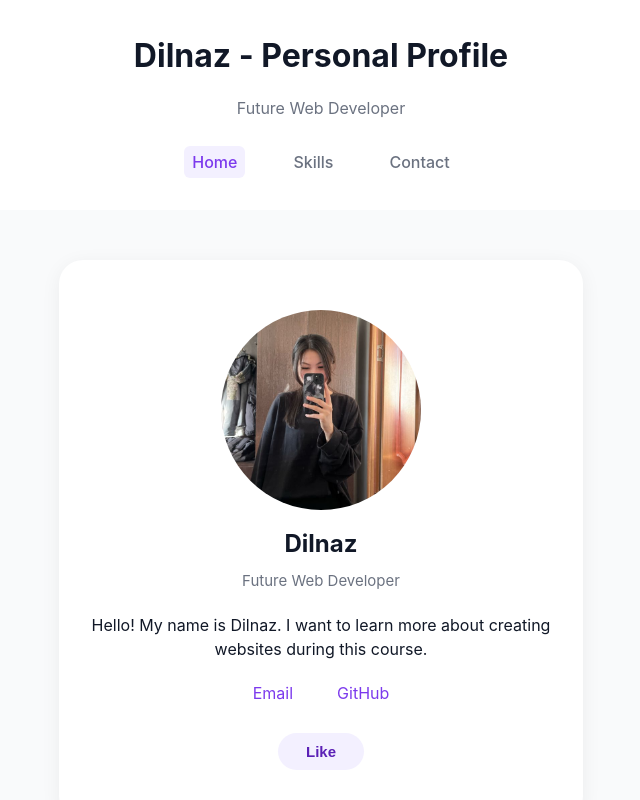
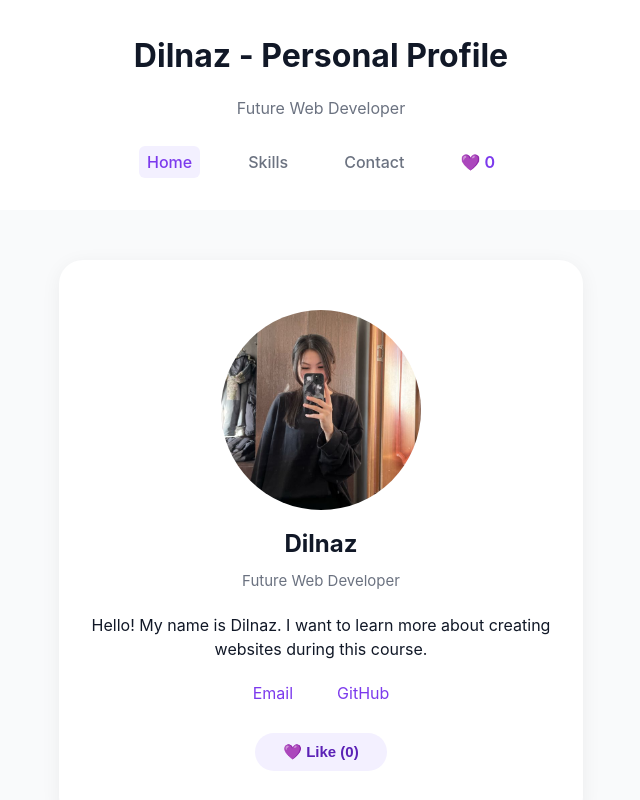
Before and after one commit to Dilnazz0/iwamad-practice, a React (Vite) app: page / in a window 1280 px wide. Shown: the top 800 px of the page, without its empty margins (319-959 px from the left). Built offline with nearby package versions, Linux system fonts and the light colour scheme.

Commit message:
Week 4: share like count via Context

```diff
--- a/src/components/Header.tsx
+++ b/src/components/Header.tsx
@@ -1,4 +1,5 @@
 import { NavLink } from 'react-router'
+import { useLikes } from '../context/LikesContext'
 
 type HeaderProps = {
   title: string
@@ -6,6 +7,8 @@ type HeaderProps = {
 }
 
 function Header({ title, subtitle }: HeaderProps) {
+  const { likes } = useLikes()
+
   return (
     <header className="header">
       <h1>{title}</h1>
@@ -14,6 +17,7 @@ function Header({ title, subtitle }: HeaderProps) {
         <NavLink to="/" end>Home</NavLink>
         <NavLink to="/skills">Skills</NavLink>
         <NavLink to="/contact">Contact</NavLink>
+        <span className="likes-count">💜 {likes}</span>
       </nav>
     </header>
   )
--- /dev/null
+++ b/src/components/LikeButton.tsx
@@ -0,0 +1,13 @@
+import { useLikes } from '../context/LikesContext'
+
+function LikeButton() {
+  const { likes, addLike } = useLikes()
+
+  return (
+    <button type="button" className="btn" onClick={addLike}>
+      💜 Like ({likes})
+    </button>
+  )
+}
+
+export default LikeButton
--- a/src/components/ProfileCard.tsx
+++ b/src/components/ProfileCard.tsx
@@ -1,19 +1,19 @@
-import { useState } from 'react';
+import LikeButton from './LikeButton'
 
 type ProfileCardProps = {
-  name: string;
-  role: string;
-  avatarUrl?: string;
-  email: string;
-  github: string;
-};
+  name: string
+  role: string
+  avatarUrl?: string
+  email: string
+  github: string
+}
 
 function ProfileCard({ name, role, avatarUrl, email, github }: ProfileCardProps) {
-  const [liked, setLiked] = useState(false);
-
   return (
     <article className="card">
-      {avatarUrl && <img src={`${import.meta.env.BASE_URL}profile.png`} alt={name} className="avatar" />}
+      {avatarUrl && (
+        <img src={`${import.meta.env.BASE_URL}profile.png`} alt={name} className="avatar" />
+      )}
       <h2>{name}</h2>
       <p className="role">{role}</p>
       <p className="bio">
@@ -21,26 +21,12 @@ function ProfileCard({ name, role, avatarUrl, email, github }: ProfileCardProps)
         websites during this course.
       </p>
       <ul className="links">
-        <li>
-          <a href={`mailto:${email}`}>Email</a>
-        </li>
-        <li>
-          <a href={github} target="_blank" rel="noopener noreferrer">
-            GitHub
-          </a>
-        </li>
+        <li><a href={`mailto:${email}`}>Email</a></li>
+        <li><a href={github} target="_blank" rel="noopener noreferrer">GitHub</a></li>
       </ul>
-
-
-      <button
-        type="button"
-        className={liked ? 'btn liked' : 'btn'}
-        onClick={() => setLiked(!liked)}
-      >
-        {liked ? '💜 Liked' : 'Like'}
-      </button>
+      <LikeButton />
     </article>
-  );
+  )
 }
 
-export default ProfileCard;
+export default ProfileCard
--- /dev/null
+++ b/src/context/LikesContext.tsx
@@ -0,0 +1,32 @@
+import { createContext, useContext, useState, type ReactNode } from 'react'
+
+type LikesContextValue = {
+  likes: number
+  addLike: () => void
+}
+
+const LikesContext = createContext<LikesContextValue | null>(null)
+
+type LikesProviderProps = {
+  children: ReactNode
+}
+
+export function LikesProvider({ children }: LikesProviderProps) {
+  const [likes, setLikes] = useState(0)
+
+  const addLike = () => setLikes((n) => n + 1)
+
+  return (
+    <LikesContext.Provider value={{ likes, addLike }}>
+      {children}
+    </LikesContext.Provider>
+  )
+}
+
+export function useLikes() {
+  const context = useContext(LikesContext)
+  if (!context) {
+    throw new Error('useLikes must be used inside LikesProvider')
+  }
+  return context
+}
--- a/src/main.tsx
+++ b/src/main.tsx
@@ -1,13 +1,16 @@
 import { StrictMode } from 'react'
 import { createRoot } from 'react-dom/client'
 import { BrowserRouter } from 'react-router'
+import { LikesProvider } from './context/LikesContext'
 import './style.css'
 import App from './App.tsx'
 
 createRoot(document.getElementById('root')!).render(
   <StrictMode>
     <BrowserRouter basename={import.meta.env.BASE_URL}>
-      <App />
+      <LikesProvider>
+        <App />
+      </LikesProvider>
     </BrowserRouter>
   </StrictMode>,
 )
--- a/src/style.css
+++ b/src/style.css
@@ -165,3 +165,9 @@ body {
   color: #7c3aed;
   background: #f3f0ff;
 }
+
+.likes-count {
+  color: #7c3aed;
+  font-weight: 600;
+  padding: 4px 8px;
+}
```
